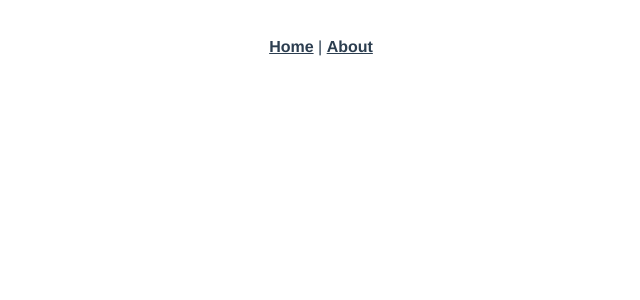
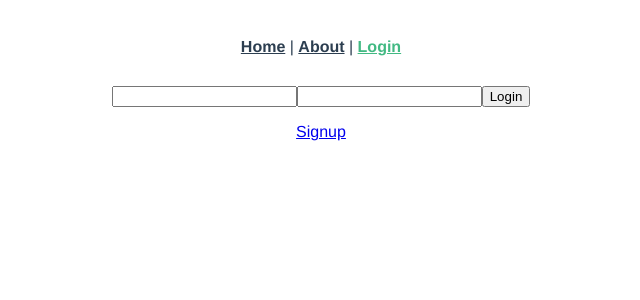
Before and after one commit to WLSF/vue-firebase-login, a Vue app: page /login in a window 1280 px wide. Shown: the top 300 px of the page, without its empty margins (319-959 px from the left). Built offline with nearby package versions, Linux system fonts and the light colour scheme; the HTML template or start-up script is replaced by a standard one.

Commit message:
:tada: Add new vuejs project with firebase login

```diff
--- a/package.json
+++ b/package.json
@@ -8,6 +8,7 @@
     "lint": "vue-cli-service lint"
   },
   "dependencies": {
+    "firebase": "^5.8.2",
     "vue": "^2.5.22",
     "vue-router": "^3.0.1"
   },
--- a/src/App.vue
+++ b/src/App.vue
@@ -2,7 +2,8 @@
   <div id="app">
     <div id="nav">
       <router-link to="/">Home</router-link> |
-      <router-link to="/about">About</router-link>
+      <router-link to="/about">About</router-link> |
+      <router-link to="/login">Login</router-link>
     </div>
     <router-view/>
   </div>
--- a/src/main.js
+++ b/src/main.js
@@ -1,8 +1,19 @@
 import Vue from 'vue'
 import App from './App.vue'
 import router from './router'
+import firebase from 'firebase'
 
 Vue.config.productionTip = false
+
+var config = {
+  apiKey: "AIzaSyB6zov2BGx8CTpuNfBfVpPLrfPVc5_on4o",
+  authDomain: "vuejs-workshop-30016.firebaseapp.com",
+  databaseURL: "https://vuejs-workshop-30016.firebaseio.com",
+  projectId: "vuejs-workshop-30016",
+  storageBucket: "vuejs-workshop-30016.appspot.com",
+  messagingSenderId: "854305684478"
+};
+firebase.initializeApp(config);
 
 new Vue({
   router,
--- a/src/router.js
+++ b/src/router.js
@@ -1,6 +1,8 @@
 import Vue from 'vue'
 import Router from 'vue-router'
 import Home from './views/Home.vue'
+import Login from './views/Login.vue'
+import Signup from './views/Signup.vue'
 
 Vue.use(Router)
 
@@ -14,6 +16,16 @@ export default new Router({
       component: Home
     },
     {
+      path: '/login',
+      name: 'login',
+      component: Login
+    },
+    {
+      path: '/signup',
+      name: 'signup',
+      component: Signup
+    },
+    {
       path: '/about',
       name: 'about',
       // route level code-splitting
--- /dev/null
+++ b/src/views/Login.vue
@@ -0,0 +1,33 @@
+<template>
+  <div class="login">
+    <input type="text" v-model="email" name="email">
+    <input type="password" v-model="password" name="password">
+
+    <button @click='login'>Login</button>
+    <router-link to="/signup"><p>Signup</p></router-link>
+
+    <p v-if="errors">{{ errors }}</p>
+  </div>
+</template>
+<script>
+import firebase from 'firebase'
+export default {
+  name: "Login",
+  data() {
+    return {
+      email: "",
+      password: "",
+      errors: ""
+    }
+  },
+  methods: {
+    login: function() {
+      firebase.auth().signInWithEmailAndPassword(this.email, this.password).then(() => {
+        this.$router.push({ name: 'home' })
+      }).catch((error) => {
+        this.errors = error
+      })
+    }
+  }
+}
+</script>
--- /dev/null
+++ b/src/views/Signup.vue
@@ -0,0 +1,27 @@
+<template>
+  <div class="login">
+    <input type="text" v-model="email" name="email">
+    <input type="password" v-model="password" name="password">
+
+    <button @click='createUser'>Criar conta</button>
+    <router-link to="/login"><p>Login</p></router-link>
+
+    <p v-if="errors">{{ errors }}</p>
+  </div>
+</template>
+<script>
+export default {
+  name: "Signup",
+  data() {
+    return {
+      email: "",
+      password: "",
+      errors: ""
+    }
+  },
+  methods: {
+    createUser: function() {
+    }
+  }
+}
+</script>
```
Also changed, not shown: 1 other file (tests, documents, lock files or other folders).
